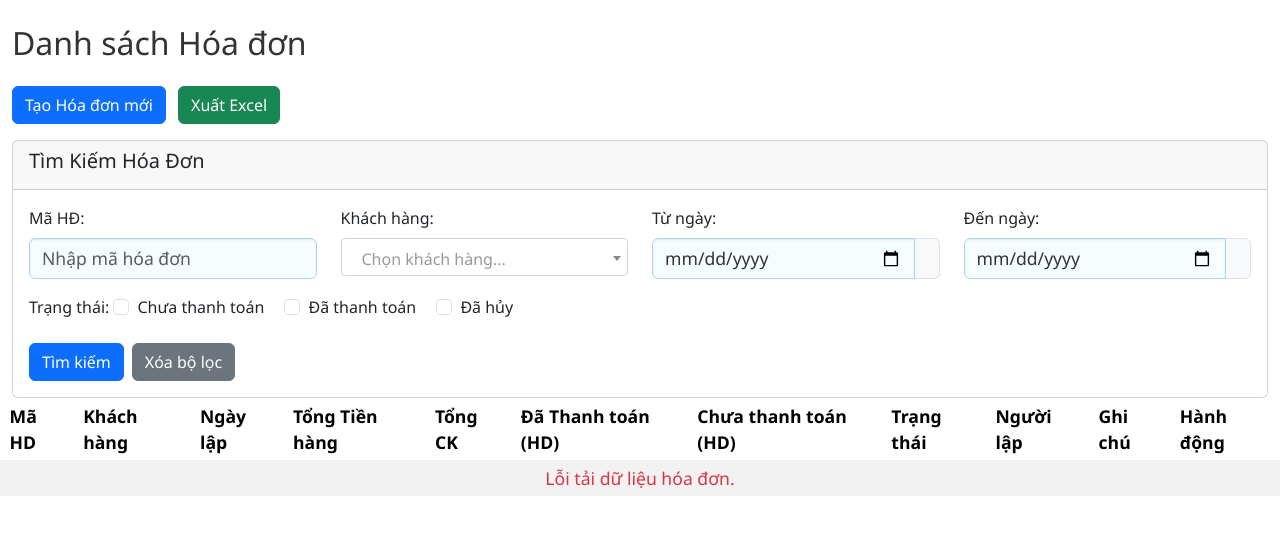
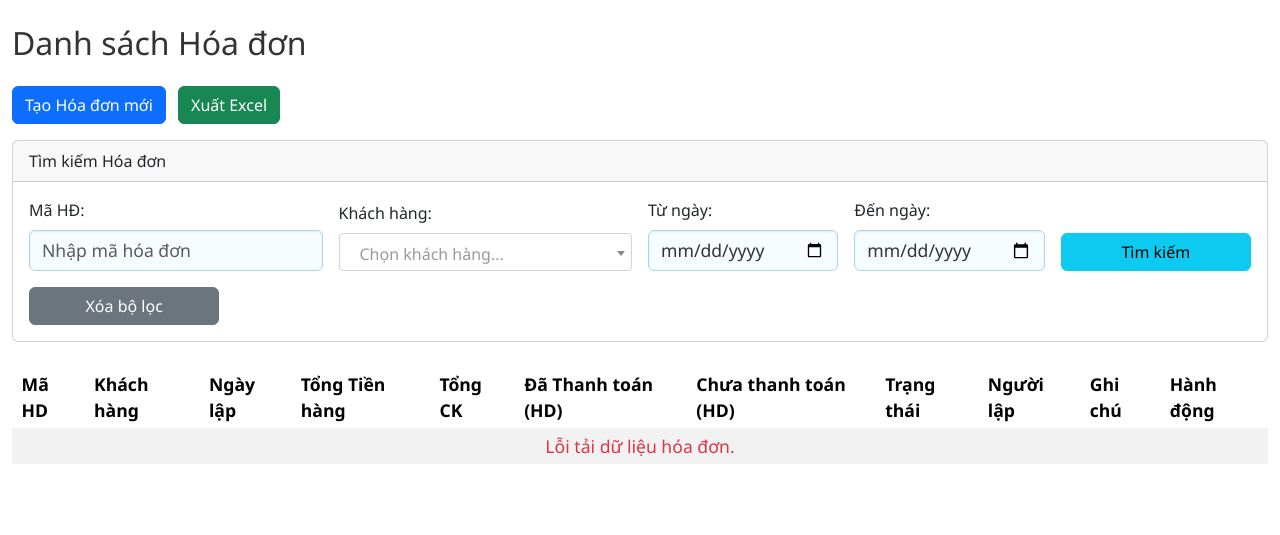
Before and after one commit to thinhngongoc/invoice-apps, a Python web app: template templates/invoices.html in a window 1280 px wide. Shown: the part 40-575 px from the top of the page. Run offline with Jinja, Linux system fonts and the light colour scheme; the template is opened without the code that fills it, so the values that code supplies are empty; some libraries are stand-ins or nearby versions.

Commit message:
Update invoices.html

```diff
--- a/templates/invoices.html
+++ b/templates/invoices.html
@@ -13,61 +13,35 @@
     <i class="fas fa-file-excel"></i> Xuất Excel
 </button>
 
-<div class="card">
+<div class="card mb-4">
     <div class="card-header">
-        <h5>Tìm Kiếm Hóa Đơn</h5>
+        Tìm kiếm Hóa đơn
     </div>
     <div class="card-body">
-        <form id="invoiceFilterForm">
-            <div class="row mb-3">
+        <form id="invoiceFilterForm" class="row g-3 align-items-end">
             <div class="col-md-3">
                 <label for="filterMahd" class="form-label">Mã HĐ:</label>
                 <input type="text" class="form-control" id="filterMahd" placeholder="Nhập mã hóa đơn">
             </div>
             <div class="col-md-3">
                 <label for="filterMakh" class="form-label">Khách hàng:</label>
-                    <select class="form-select" id="filterMakh">
+                <select class="form-control" id="filterMakh" style="width: 100%;">
+                    <option value="">-- Chọn khách hàng --</option>
                 </select>
             </div>
-                <div class="col-md-3">
+            <div class="col-md-2">
                 <label for="filterNgaylapFrom" class="form-label">Từ ngày:</label>
-                    <div class="input-group">
-                        <input type="date" class="form-control" id="filterNgaylapFrom" placeholder="dd/mm/yyyy">
-                        <span class="input-group-text"><i class="far fa-calendar-alt"></i></span>
+                <input type="date" class="form-control" id="filterNgaylapFrom">
             </div>
+            <div class="col-md-2">
+                <label for="filterNgaylapTo" class="form-label">Đến ngày:</label>
+                <input type="date" class="form-control" id="filterNgaylapTo">
             </div>
-                <div class="col-md-3">
-                    <label for="filterNgaylapTo" class="form-label">Đến ngày:</label>
-                    <div class="input-group">
-                        <input type="date" class="form-control" id="filterNgaylapTo" placeholder="dd/mm/yyyy">
-                        <span class="input-group-text"><i class="far fa-calendar-alt"></i></span>
+            <div class="col-md-2">
+                <button type="submit" class="btn btn-info w-100">Tìm kiếm</button>
             </div>
-                </div>
-            </div>
-
-            <div class="mb-3">
-                <label class="form-label">Trạng thái:</label>
-                <div class="form-check form-check-inline">
-                    <input class="form-check-input filter-trangthai-checkbox" type="checkbox" id="filterChuaTT"
-                        value="ChuaTT">
-                    <label class="form-check-label" for="filterChuaTT">Chưa thanh toán</label>
-                </div>
-                <div class="form-check form-check-inline">
-                    <input class="form-check-input filter-trangthai-checkbox" type="checkbox" id="filterDaTT"
-                        value="DaTT">
-                    <label class="form-check-label" for="filterDaTT">Đã thanh toán</label>
-                </div>
-                <div class="form-check form-check-inline">
-                    <input class="form-check-input filter-trangthai-checkbox" type="checkbox" id="filterHuy"
-                        value="Huy">
-                    <label class="form-check-label" for="filterHuy">Đã hủy</label>
-                </div>
-            </div>
-
-            <div class="col-md-3 d-flex align-items-end">
-                <button type="submit" class="btn btn-primary me-2">Tìm kiếm</button>
-                <button type="button" class="btn btn-secondary" id="clearFiltersBtn">Xóa bộ lọc</button>
-            </div>
+            <div class="col-md-2">
+                <button type="button" class="btn btn-secondary w-100" id="clearFiltersBtn">Xóa bộ lọc</button>
             </div>
         </form>
     </div>
@@ -231,9 +205,8 @@
     const itemsPerPage = 20;  // Số lượng mục trên mỗi trang (phải khớp với limit trong FastAPI)
     let totalInvoices = 0;    // Tổng số hóa đơn từ API (sẽ được cập nhật sau khi fetch)
     let currentFilters = {};
-    const checkboxDaTT = $('#filterStatusPaid');
-    const checkboxChuaTT = $('#filterStatusUnpaid');
-    const checkboxHuy = $('#filterStatusCancelled');
+
+
     function renderPaginationControls() {
         const totalPages = Math.ceil(totalInvoices / itemsPerPage);
         const paginationControls = $('#paginationControls');
@@ -305,83 +278,68 @@
         'Huy': 3,     // Ưu tiên thấp nhất (xuất hiện cuối cùng)
         // Bạn có thể thêm các trạng thái khác nếu có và gán số ưu tiên lớn hơn
     };
-    async function fetchInvoices() {
+
+    async function fetchInvoices(filters = {}) {
         try {
             const queryParams = new URLSearchParams();
-
-            // Lấy giá trị từ các trường input và Select2
-            const mahd = $('#filterMahd').val();
-            const makh = $('#filterMakh').val();
-            const ngaylap_from = $('#filterNgaylapFrom').val();
-            const ngaylap_to = $('#filterNgaylapTo').val();
-
-            if (mahd) queryParams.append('mahd', mahd);
-            if (makh) queryParams.append('makh', makh);
-            if (ngaylap_from) queryParams.append('ngaylap_from', ngaylap_from);
-            if (ngaylap_to) queryParams.append('ngaylap_to', ngaylap_to);
-
-            console.log("Status Checkboxes State:");
-            console.log("filterDaTT checked:", $('#filterDaTT').is(':checked'), "value:", $('#filterDaTT').val());
-            console.log("filterChuaTT checked:", $('#filterChuaTT').is(':checked'), "value:", $('#filterChuaTT').val());
-            console.log("filterHuy checked:", $('#filterHuy').is(':checked'), "value:", $('#filterHuy').val());
-            const selectedStatuses = [];
-            // Thay vì dùng biến global, hãy truy vấn lại từng checkbox
-            if ($('#filterDaTT').is(':checked')) { // Đảm bảo ID này đúng trong HTML
-                selectedStatuses.push($('#filterDaTT').val());
-            }
-            if ($('#filterChuaTT').is(':checked')) { // Đảm bảo ID này đúng trong HTML
-                selectedStatuses.push($('#filterChuaTT').val());
-            }
-            if ($('#filterHuy').is(':checked')) { // Đảm bảo ID này đúng trong HTML
-                selectedStatuses.push($('#filterHuy').val());
-            }
-
-            if (selectedStatuses.length > 0) {
-                // Backend của bạn mong đợi nhiều tham số 'trangthai' riêng biệt
-                selectedStatuses.forEach(status => {
-                    queryParams.append('trangthai', status);
-                });
-            }
-            // --- KẾT THÚC PHẦN SỬA ĐỔI ---
+            if (filters.mahd) queryParams.append('mahd', filters.mahd);
+            if (filters.makh) queryParams.append('makh', filters.makh);
+            if (filters.ngaylap_from) queryParams.append('ngaylap_from', filters.ngaylap_from);
+            if (filters.ngaylap_to) queryParams.append('ngaylap_to', filters.ngaylap_to);
 
             // Thêm tham số phân trang
             queryParams.append('skip', (currentPage - 1) * itemsPerPage);
             queryParams.append('limit', itemsPerPage);
 
+            // Backend của bạn đã có: .order_by(Invoice.ngaylap.desc())
+            // Nên KHÔNG CẦN thêm 'sort_by' và 'sort_order' vào queryParams ở đây nữa.
+            // Dữ liệu trả về từ API đã được sắp xếp theo ngày (mới nhất trước).
+
             const url = `/invoices/?${queryParams.toString()}`;
-            console.log("Fetching invoices with URL:", url); // Kiểm tra URL này trong Console/Network
+            console.log("Fetching invoices with URL:", url);
 
             const response = await fetch(url);
             if (!response.ok) {
                 throw new Error('Failed to fetch invoices');
             }
-            const data = await response.json();
-            let invoices = data.invoices;
-            totalInvoices = data.total_count;
+            const data = await response.json(); // Nhận đối tượng có total_count và invoices
+            let invoices = data.invoices; // Lấy mảng invoices từ thuộc tính 'invoices' của đối tượng data
+            totalInvoices = data.total_count; // Cập nhật tổng số hóa đơn cho phân trang
 
-            // Đảm bảo `statusSortPriority` được định nghĩa ở đâu đó trong scope của bạn.
+            // --- BẮT ĐẦU PHẦN SẮP XẾP CLIENT-SIDE THEO TRẠNG THÁI ---
+            // Sắp xếp mảng 'invoices' cục bộ
             invoices.sort((a, b) => {
+                // Lấy giá trị trạng thái từ mỗi hóa đơn
+                // Backend của bạn trả về string ví dụ: 'ChuaTT', 'DaTT', 'Huy', nên không cần .value
                 const statusA = a.trangthai;
                 const statusB = b.trangthai;
 
+                // Lấy giá trị ưu tiên từ đối tượng statusSortPriority
+                // Nếu trạng thái không có trong statusSortPriority, gán một số lớn để nó xuống cuối
                 const priorityA = statusSortPriority[statusA] || 99;
                 const priorityB = statusSortPriority[statusB] || 99;
 
+                // So sánh ưu tiên trạng thái
                 if (priorityA < priorityB) {
-                    return -1;
+                    return -1; // a có ưu tiên cao hơn (số nhỏ hơn), a đứng trước b
                 }
                 if (priorityA > priorityB) {
-                    return 1;
+                    return 1;  // b có ưu tiên cao hơn (số nhỏ hơn), b đứng trước a
                 }
+
+                // Nếu trạng thái của a và b giống nhau (hoặc không có trong map):
+                // Duy trì thứ tự ban đầu của chúng, tức là thứ tự đã được backend sắp xếp theo ngày.
                 return 0;
             });
+            // --- KẾT THÚC PHẦN SẮP XẾP CLIENT-SIDE THEO TRẠNG THÁI ---
 
             $('#totalInvoicesDisplay').text(`(${totalInvoices} hóa đơn)`);
             const tableBody = $('#invoicesTableBody');
-            tableBody.empty();
+            tableBody.empty(); // Xóa thông báo đang tải
 
             if (invoices.length === 0) {
                 tableBody.append('<tr><td colspan="11" class="text-center">Không tìm thấy hóa đơn nào phù hợp.</td></tr>');
+                // Nếu không có hóa đơn, xóa các nút phân trang
                 $('#paginationControls').empty();
                 return;
             }
@@ -392,21 +350,23 @@
                 let statusClass = '';
                 let displayStatusText = '';
 
-                switch (invoice.trangthai) {
-                    case 'DaTT':
+                // --- Cập nhật logic SWITCH để khớp với giá trị từ API ---
+                switch (invoice.trangthai) { // Sử dụng trực tiếp invoice.trangthai vì nó đã là chuỗi
+                    case 'DaTT': // Backend trả về "DaTT"
                         statusClass = 'text-success fw-bold';
-                        displayStatusText = 'DATT';
+                        displayStatusText = 'DATT'; // Dịch sang DATT
                         break;
-                    case 'Huy':
+                    case 'Huy': // Backend trả về "Huy"
                         statusClass = 'text-muted fst-italic';
-                        displayStatusText = 'HUY';
+                        displayStatusText = 'HUY'; // Dịch sang HUY
                         break;
-                    case 'ChuaTT':
-                    default:
+                    case 'ChuaTT': // Backend trả về "ChuaTT" (Đây cũng là default trong backend của bạn)
+                    default: // Nếu không khớp các trạng thái trên, coi là ChuaTT và gán mặc định
                         statusClass = 'text-warning fw-bold';
-                        displayStatusText = 'CHUATT';
+                        displayStatusText = 'CHUATT'; // Dịch sang CHUATT
                         break;
                 }
+                // --------------------------------------------------------
 
                 const row = `
             <tr>
@@ -426,7 +386,7 @@
                 <td>${invoice.ghichu || ''}</td>
                 <td>
                     <button type="button" class="btn btn-info btn-sm view-invoice-btn me-1" data-mahd="${invoice.mahd}">Xem</button>
-                        ${invoice.trangthai !== 'Huy' ?
+                    ${invoice.trangthai !== 'Huy' ? // Kiểm tra giá trị "Huy" để ẩn nút Hủy
                         `<button type="button" class="btn btn-danger btn-sm cancel-invoice-table-btn" data-mahd="${invoice.mahd}">Hủy</button>`
                         : ''}
                 </td>
@@ -434,7 +394,7 @@
             `;
                 tableBody.append(row);
             }
-            renderPaginationControls();
+            renderPaginationControls(); // Gọi hàm render sau khi có dữ liệu
         } catch (error) {
             console.error('Lỗi khi lấy danh sách hóa đơn:', error);
             $('#invoicesTableBody').html('<tr><td colspan="11" class="text-danger text-center">Lỗi tải dữ liệu hóa đơn.</td></tr>');
@@ -443,10 +403,9 @@
                 title: 'Lỗi!',
                 text: 'Không thể tải danh sách hóa đơn. Vui lòng thử lại.'
             });
-            $('#paginationControls').empty();
+            $('#paginationControls').empty(); // Xóa các nút phân trang nếu có lỗi
         }
     }
-
 
     async function showInvoiceDetails(mahd) {
         try {
@@ -634,46 +593,25 @@
             const ngaylapFromFilter = $('#filterNgaylapFrom').val();
             const ngaylapToFilter = $('#filterNgaylapTo').val();
 
-            // Tạo một đối tượng URLSearchParams để chứa các tham số
-            const queryParams = new URLSearchParams(); // <-- Sử dụng URLSearchParams thay vì tạo object validFilters thủ công
-
+            // Tạo một đối tượng để chứa các tham số HỢP LỆ (không rỗng)
+            const validFilters = {};
             if (mahdFilter) {
-                queryParams.append('mahd', mahdFilter);
+                validFilters.mahd = mahdFilter;
             }
             if (makhFilter) {
-                queryParams.append('makh', makhFilter);
+                validFilters.makh = makhFilter;
             }
             if (ngaylapFromFilter) {
-                queryParams.append('ngaylap_from', ngaylapFromFilter);
+                validFilters.ngaylap_from = ngaylapFromFilter;
             }
             if (ngaylapToFilter) {
-                queryParams.append('ngaylap_to', ngaylapToFilter);
+                validFilters.ngaylap_to = ngaylapToFilter;
             }
 
-            // --- THÊM PHẦN XỬ LÝ TRẠNG THÁI ---
-            const selectedStatuses = []; // Khai báo mảng selectedStatuses
-            if (checkboxDaTT.is(':checked')) {
-                selectedStatuses.push(checkboxDaTT.val()); // Thêm "DaTT"
-            }
-            if (checkboxChuaTT.is(':checked')) {
-                selectedStatuses.push(checkboxChuaTT.val()); // Thêm "ChuaTT"
-            }
-            if (checkboxHuy.is(':checked')) {
-                selectedStatuses.push(checkboxHuy.val()); // Thêm "Huy"
-            }
+            // Tạo query string chỉ từ các tham số hợp lệ
+            const params = new URLSearchParams(validFilters).toString();
 
-            // Thêm các trạng thái đã chọn vào queryParams
-            if (selectedStatuses.length > 0) {
-                selectedStatuses.forEach(status => {
-                    queryParams.append('trangthai', status); // Mỗi trạng thái là một tham số 'trangthai'
-                });
-            }
-            // ------------------------------------
-
-            // Chuyển đổi queryParams thành chuỗi để gắn vào URL
-            const paramsString = queryParams.toString();
-
-            const apiEndpoint = `/invoices/export-excel${paramsString ? '?' + paramsString : ''}`;
+            const apiEndpoint = `/invoices/export-excel${params ? '?' + params : ''}`;
             console.log('Bước 2: Gửi yêu cầu fetch tới URL xuất Excel:', apiEndpoint);
 
             const response = await fetch(apiEndpoint);
@@ -698,6 +636,8 @@
                 return;
             }
 
+            // --- BẮT ĐẦU PHẦN BẠN CẦN THÊM VÀO ---
+
             // Bước 4: Lấy tên file từ header 'Content-Disposition'
             const contentDisposition = response.headers.get('Content-Disposition');
             let filename = `danh_sach_hoa_don_${new Date().toISOString().slice(0, 10)}.xlsx`; // Tên mặc định
@@ -720,6 +660,7 @@
                 }
             }
             console.log('Bước 4: Tên file được xác định:', filename);
+
 
             // Bước 5: Chuyển đổi phản hồi thành Blob (dữ liệu nhị phân)
             const blob = await response.blob();
@@ -754,6 +695,8 @@
                 confirmButtonText: 'Đóng'
             });
 
+            // --- KẾT THÚC PHẦN BẠN CẦN THÊM VÀO ---
+
         } catch (error) {
             console.error('Bước CUỐI: Đã xảy ra lỗi khi xuất Excel:', error);
             Swal.fire({
@@ -764,9 +707,9 @@
         }
     }
     $(document).ready(function () {
-        $('.filter-trangthai-checkbox').on('change', function () {
-            console.log("Checkbox trạng thái thay đổi. Hãy nhấn 'Tìm kiếm' để áp dụng bộ lọc.");
-        });
+        $('#printInvoiceBtn').on('click', printInvoiceDetails); // Đảm bảo printInvoiceDetails được định nghĩa
+
+        // Khởi tạo Select2 cho bộ lọc khách hàng
         $('#filterMakh').select2({
             placeholder: 'Chọn khách hàng...',
             allowClear: true,
@@ -792,76 +735,66 @@
                 },
                 cache: true
             },
-            minimumInputLength: 2 // Bắt đầu tìm kiếm sau khi nhập 2 ký tự
+            minimumInputLength: 2 // Bắt đầu tìm kiếm sau khi nhập 1 ký tự
         });
 
-        // --------------------------------------------------------------------
-        //  Xử lý sự kiện Tìm kiếm và Xóa bộ lọc
-        // --------------------------------------------------------------------
 
-        // Khi form tìm kiếm được submit (nút "Tìm kiếm" được nhấn)
+        // ====================================================================
+        // Xử lý sự kiện tìm kiếm và xóa bộ lọc
+        // ====================================================================
+
+        // Khi form tìm kiếm được submit
         $('#invoiceFilterForm').on('submit', function (e) {
             e.preventDefault(); // Ngăn chặn submit form truyền thống
 
-            currentPage = 1; // Luôn reset về trang 1 khi thực hiện tìm kiếm mới
-
-            // Gọi hàm fetchInvoices() KHÔNG ĐỐI SỐ.
-            // fetchInvoices sẽ tự động đọc tất cả các giá trị từ form và checkbox.
-            fetchInvoices();
+            const filters = {
+                mahd: $('#filterMahd').val(),
+                makh: $('#filterMakh').val(), // Select2 trả về id của option được chọn
+                ngaylap_from: $('#filterNgaylapFrom').val(),
+                ngaylap_to: $('#filterNgaylapTo').val()
+            };
+            fetchInvoices(filters); // Gọi lại hàm fetchInvoices với các bộ lọc
         });
 
         // Khi nút "Xóa bộ lọc" được click
         $('#clearFiltersBtn').on('click', function () {
-            // Đặt lại giá trị của tất cả các trường input và Select2
             $('#filterMahd').val('');
             $('#filterMakh').val(null).trigger('change'); // Xóa chọn Select2
             $('#filterNgaylapFrom').val('');
             $('#filterNgaylapTo').val('');
-
-            // Bỏ chọn tất cả các checkbox trạng thái (đảm bảo ID là đúng)
-            $('#filterDaTT').prop('checked', false);
-            $('#filterChuaTT').prop('checked', false);
-            $('#filterHuy').prop('checked', false);
-
-            currentPage = 1; // Đặt lại trang về 1
-            // Gọi hàm fetchInvoices() KHÔNG ĐỐI SỐ.
-            // fetchInvoices sẽ tự động đọc các giá trị đã reset.
-            fetchInvoices();
+            fetchInvoices(); // Tải lại danh sách hóa đơn không có bộ lọc
         });
 
-        fetchInvoices();
+        // Tải hóa đơn lần đầu khi trang được load
+        fetchInvoices(); // Đảm bảo hàm fetchInvoices() được định nghĩa ở trên!
 
-        $('#printInvoiceBtn').on('click', printInvoiceDetails);
-
+        // Xử lý nút "Xem" trên bảng danh sách
         $(document).on('click', '.view-invoice-btn', function () {
             const mahd = $(this).data('mahd');
             showInvoiceDetails(mahd); // Đảm bảo showInvoiceDetails() được định nghĩa
         });
 
-        // Xử lý nút "Chỉnh sửa" trong modal chi tiết hóa đơn
+        // Xử lý nút "Chỉnh sửa" trong modal chi tiết
         $('#editInvoiceBtn').on('click', function () {
             console.log("Click editInvoiceBtn. currentInvoiceDetails:", currentInvoiceDetails);
             if (currentInvoiceDetails && currentInvoiceDetails.mahd) {
-                // Chuyển hướng đến trang tạo/chỉnh sửa hóa đơn với mã hóa đơn
                 window.location.href = `/create-invoice-page?mahd=${currentInvoiceDetails.mahd}`;
             } else {
                 Swal.fire('Lỗi', 'Không có dữ liệu hóa đơn để chỉnh sửa.', 'error');
             }
         });
 
-        // Xử lý nút "Ghi nhận thanh toán" trong modal chi tiết hóa đơn
+        // Xử lý nút "Ghi nhận thanh toán" trong modal chi tiết
         $('#markPaidBtn').on('click', async function () {
             if (currentInvoiceForPay) {
                 try {
-                    // Lấy thông tin hóa đơn mới nhất để kiểm tra trạng thái
                     const response = await fetch(`/invoices/detail/${currentInvoiceForPay}`);
                     if (!response.ok) {
                         throw new Error('Failed to fetch invoice for payment');
                     }
                     const invoice = await response.json();
 
-                    // Kiểm tra các điều kiện để ghi nhận thanh toán
-                    if (invoice.trangthai === 'Huy') { // Đảm bảo so khớp với giá trị 'Huy' từ backend
+                    if (invoice.trangthai === 'CANCELLED') {
                         Swal.fire('Cảnh báo', 'Không thể ghi nhận thanh toán cho hóa đơn đã hủy.', 'warning');
                         return;
                     }
@@ -870,19 +803,16 @@
                         return;
                     }
 
-                    // Điền thông tin vào modal thanh toán
                     $('#payInvoiceMahd').text(invoice.mahd);
                     $('#payInvoiceHiddenMahd').val(invoice.mahd);
                     $('#currentInvoiceConno').text(formatCurrency(invoice.conno));
-                    // Đặt giá trị mặc định cho số tiền thanh toán là số tiền còn nợ
                     $('#paidAmount').val(invoice.conno || 0);
 
-                    // Ẩn modal chi tiết và hiện modal thanh toán
                     $('#invoiceDetailModal').modal('hide');
                     $('#markPaidModal').modal('show');
 
                 } catch (error) {
-                    console.error('Lỗi khi chuẩn bị modal thanh toán:', error);
+                    console.error('Error preparing payment modal:', error);
                     Swal.fire({
                         icon: 'error',
                         title: 'Lỗi!',
@@ -928,7 +858,7 @@
                 $('#markPaidModal').modal('hide');
                 fetchInvoices(); // Tải lại danh sách hóa đơn để cập nhật trạng thái
             } catch (error) {
-                console.error('Lỗi khi gửi thanh toán:', error);
+                console.error('Error submitting payment:', error);
                 Swal.fire({
                     icon: 'error',
                     title: 'Lỗi!',
@@ -937,14 +867,15 @@
             }
         });
 
-        // Gắn sự kiện click cho nút "Xuất Excel"
-        // (Đảm bảo ID 'exportExcelBtn' tồn tại trong HTML của bạn)
+        // THAY ĐỔI: Đảm bảo sử dụng ID đúng của nút Xuất Excel
         const exportButton = document.getElementById('exportExcelBtn');
 
+        // Kiểm tra xem nút có tồn tại không trước khi thêm event listener
         if (exportButton) {
             exportButton.addEventListener('click', exportInvoicesToExcel);
             console.log('Đã gắn sự kiện click cho nút Xuất Excel (ID: exportExcelBtn).');
         } else {
+            // Sửa lại console.error để phản ánh ID đúng mà bạn đang tìm kiếm
             console.error('Lỗi: Không tìm thấy nút Xuất Excel với ID "exportExcelBtn".');
         }
 
```
Lines whose indentation alone changed are shown as unchanged.
